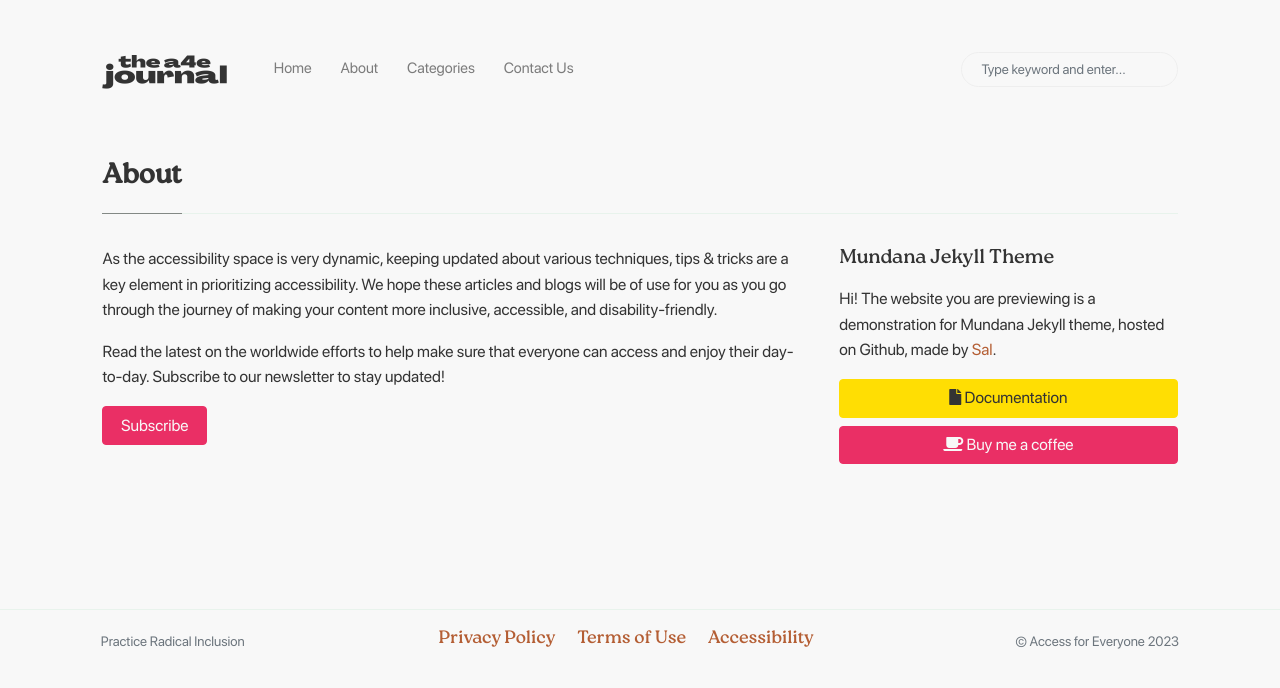
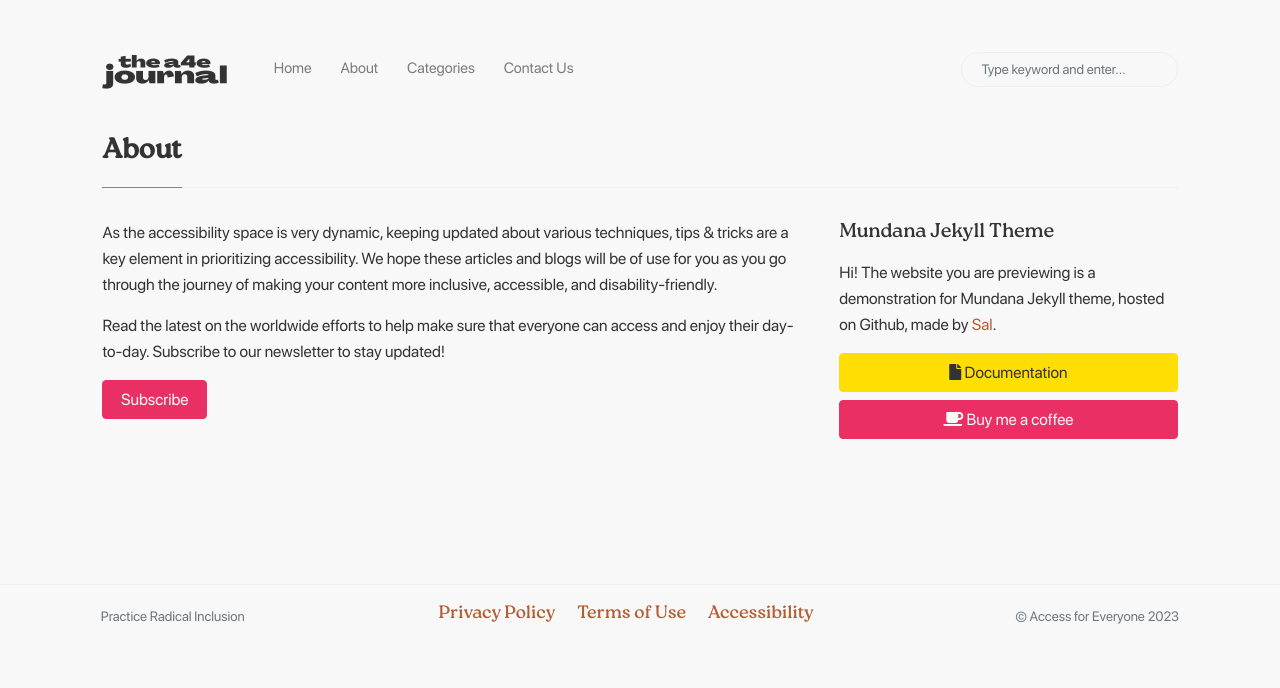
Before and after one commit to syedulazam/a4e-journal, a Jekyll site: the page built from _pages/about.md, in a window 1280 px wide. Shown: the top 688 px of the page. Built offline with Jekyll 4.4.1, drawn with Linux system fonts in a browser that asks for light colours; nearby versions of some CDN libraries.

Commit message:
Update theme.css

```diff
--- a/assets/css/theme.css
+++ b/assets/css/theme.css
@@ -3,7 +3,7 @@ body {
     padding-top:69.75px;
 }
 .site-content {
-    margin-top:7%;
+    margin-top:5%;
     min-height:400px;
 }
 .remove-site-content-margin {
```
